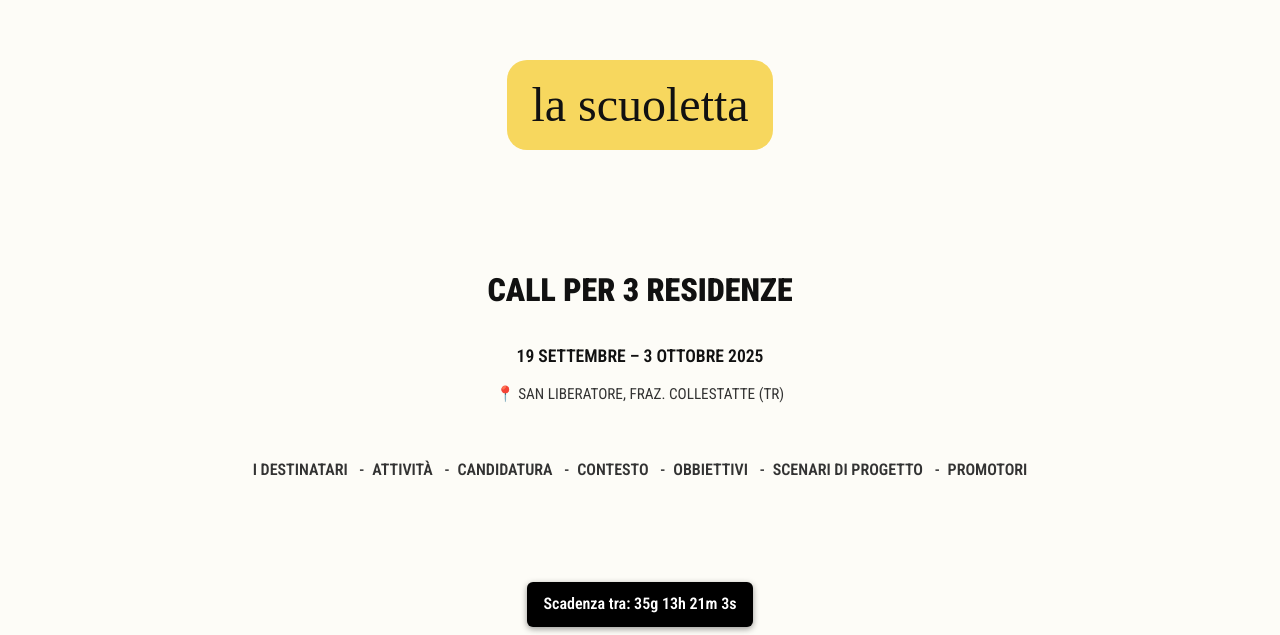
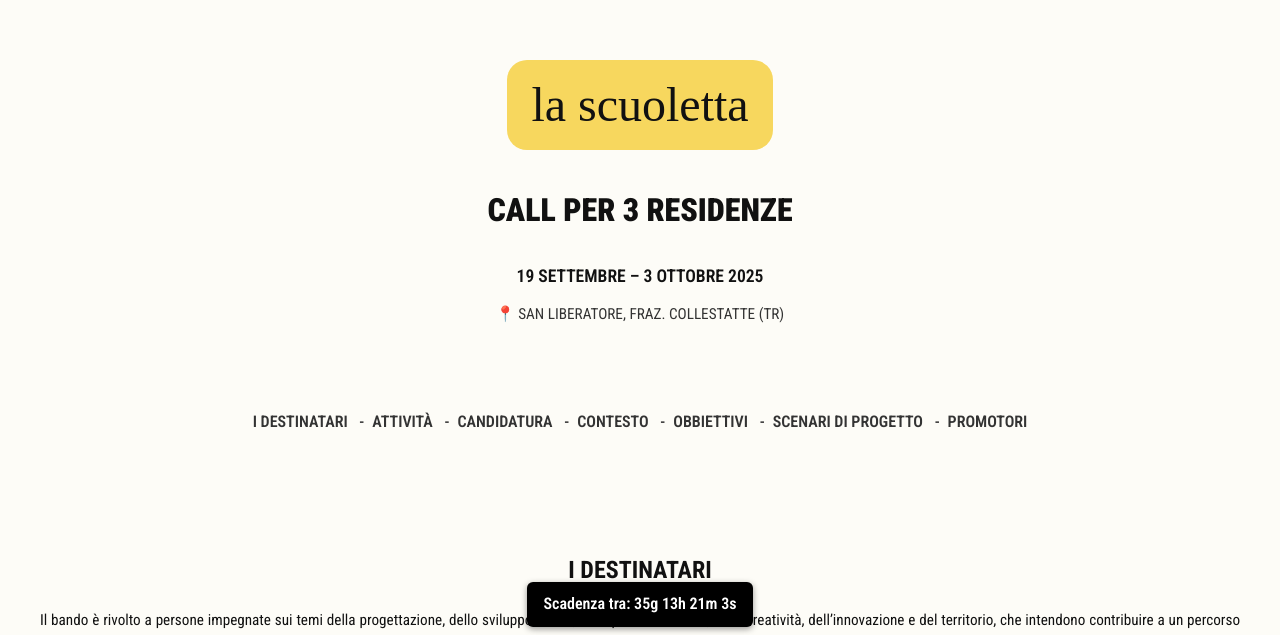
Before and after one commit to kiracolci/Lascuoletta, a React (Vite) app: page / in a window 1280 px wide. Shown: the part 157-792 px from the top of the page. Built offline with nearby package versions, Linux system fonts and the light colour scheme; a web font is replaced by a local one.

Commit message:
Update section text / fix styles

```diff
--- a/src/App.css
+++ b/src/App.css
@@ -30,7 +30,7 @@ body {
 
 h1 {
   font-weight: 900;
-  margin-top: 7rem;
+  margin-top: 2rem;
   font-size: 2rem; /* was 2rem */
 }
 
@@ -51,7 +51,7 @@ nav {
   color: #333;
   font-size: 1rem;
   font-weight: 500;
-  margin-top: 3rem;
+  margin-top: 5rem;
   margin-bottom: 7rem;
   text-align: center;
 }
```
